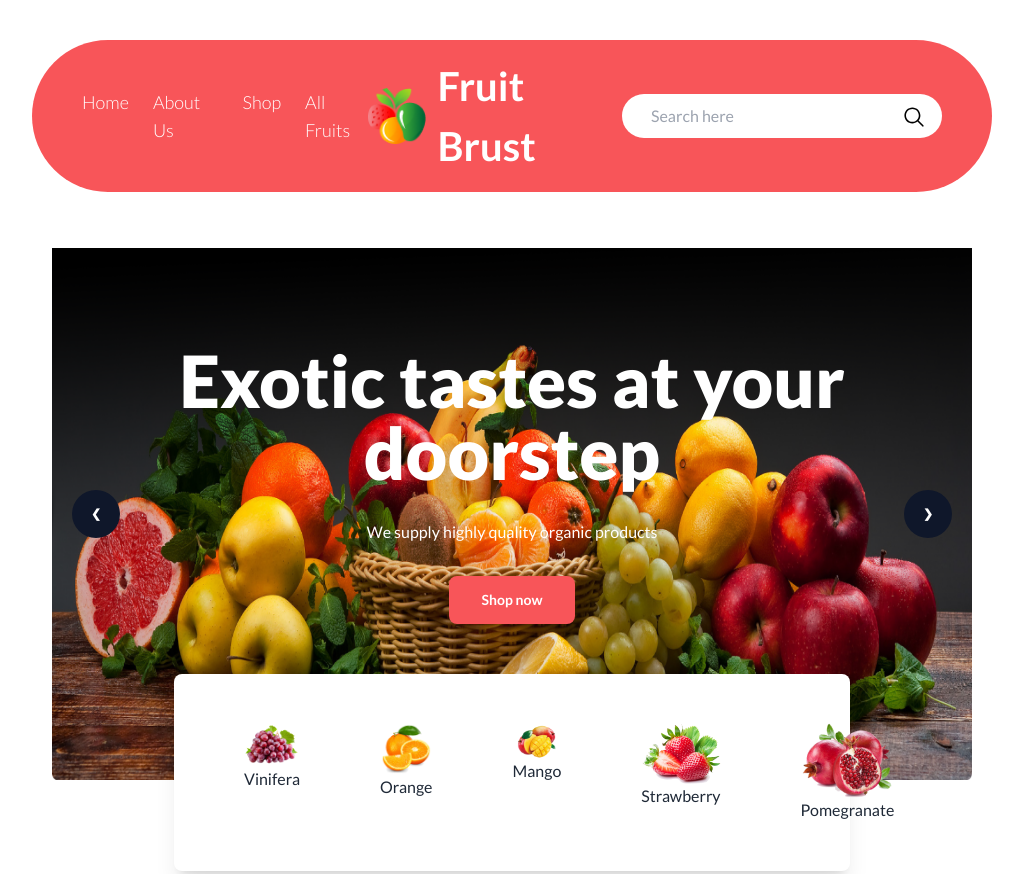
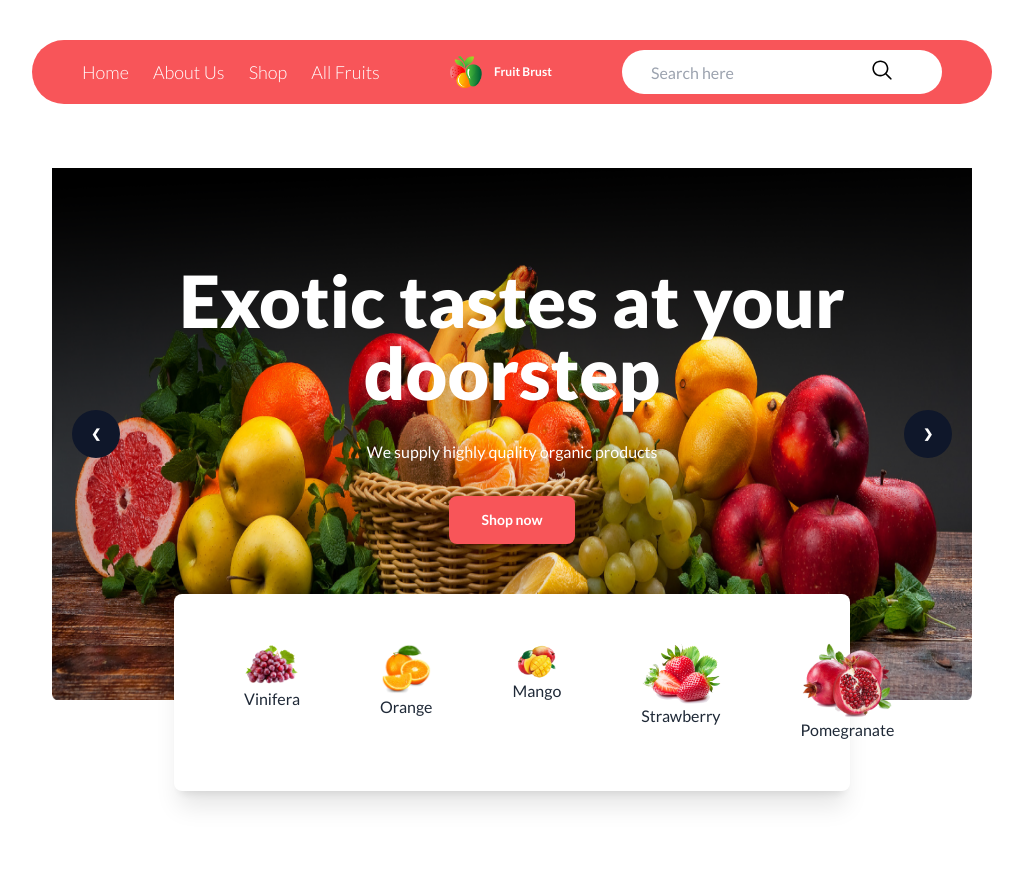
Before and after one commit to adiyat-shihab/A3-fruit-landing-page, a plain HTML site: page index.html in a window 1280 px wide. Shown: the top 874 px of the page, without its empty margins (128-1151 px from the left). Drawn offline with nearby package versions, Linux system fonts and the light colour scheme.

Commit message:
webpage full complete

```diff
--- a/index.html
+++ b/index.html
@@ -22,29 +22,31 @@
   <body style="font-family: 'Lato', sans-serif">
     <header class="xl:pt-10 xl:px-[10rem] lg:pt-7 lg:px-20">
       <nav
-        class="bg-[#F85559] md:flex justify-between items-center xl:pl-[3.125rem] xl:pr-[3.125rem] xl:py-[1rem] rounded-[600px] md:visible hidden"
+        class="bg-[#F85559] md:flex justify-between items-center xl:pl-[3.125rem] xl:pr-[3.125rem] xl:py-[1rem] md:h-[4rem] rounded-[600px] md:mb-16 md:px-2 hidden md:mt-6 md:mx-4 lg:mx-auto lg:mt-auto"
       >
-        <ul
-          class="md:flex gap-6 text-white font-light xl:text-lg hidden md:visible"
-        >
+        <ul class="md:flex gap-6 text-white font-light xl:text-lg md:text-xs">
           <li>Home</li>
           <li>About Us</li>
           <li>Shop</li>
           <li>All Fruits</li>
         </ul>
-        <div
-          class="md:flex justify-center items-center gap-3 md:visible hidden"
-        >
-          <img src="./images/logo.png" alt="" class="w-[3.75rem] h-14" />
-          <h1 class="text-white font-bold text-[2.5rem]">Fruit Brust</h1>
+        <div class="md:flex justify-center items-center gap-3">
+          <img
+            src="./images/logo.png"
+            alt=""
+            class="w-[3.75rem] h-14 md:w-8 md:h-8"
+          />
+          <h1 class="text-white font-bold text-[2.5rem] md:text-xs">
+            Fruit Brust
+          </h1>
         </div>
 
         <!-- for all devices exclude mobile phone -->
-        <div class="relative invisible md:visible">
+        <div class="relative">
           <input
             type="text"
             placeholder="Search here"
-            class="input xl:pl-7 max-w-xs rounded-[50px] h-[2.8rem] w-[25rem]"
+            class="input xl:pl-7 max-w-xs rounded-[50px] lg:h-[2.8rem] lg:w-[25rem] md:h-[2.5rem] w-72"
           />
           <a href=""
             ><img
@@ -52,7 +54,7 @@
               height="24"
               src="./images/icons8-search.svg"
               alt="search--v1"
-              class="absolute top-[0.70rem] left-[17.5rem]"
+              class="absolute top-[0.70rem] left-[17.5rem] md:top-[0.5rem] md:left-[15.5rem]"
           /></a>
         </div>
       </nav>
@@ -162,7 +164,7 @@
             <div class="absolute inset-0">
               <div class="lg:mt-24">
                 <h1
-                  class="text-center font-extrabold lg:text-7xl text-2xl text-white lg:mt-6 mt-7"
+                  class="text-center font-extrabold lg:text-7xl text-2xl text-white lg:mt-6 md:mt-[4.75rem]"
                 >
                   Exotic tastes at your <br />
                   doorstep
```
